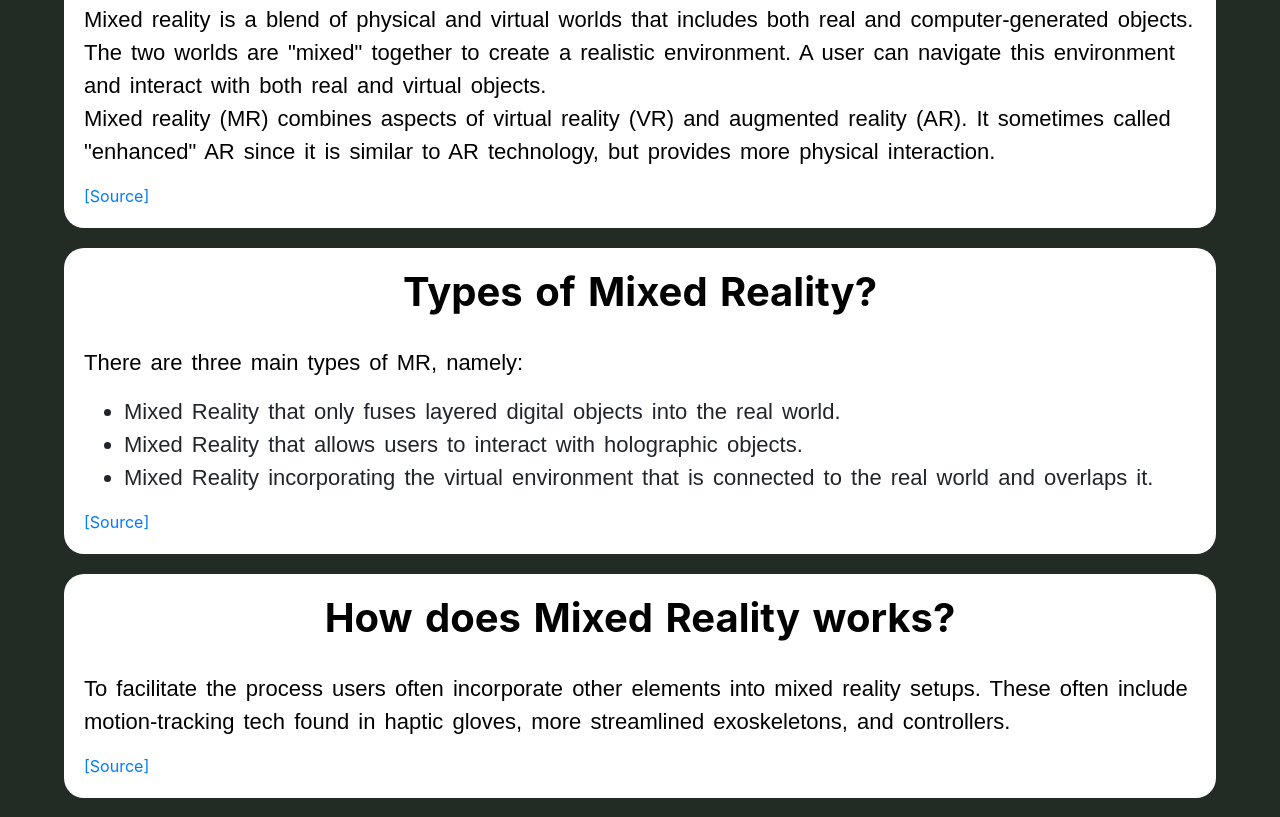
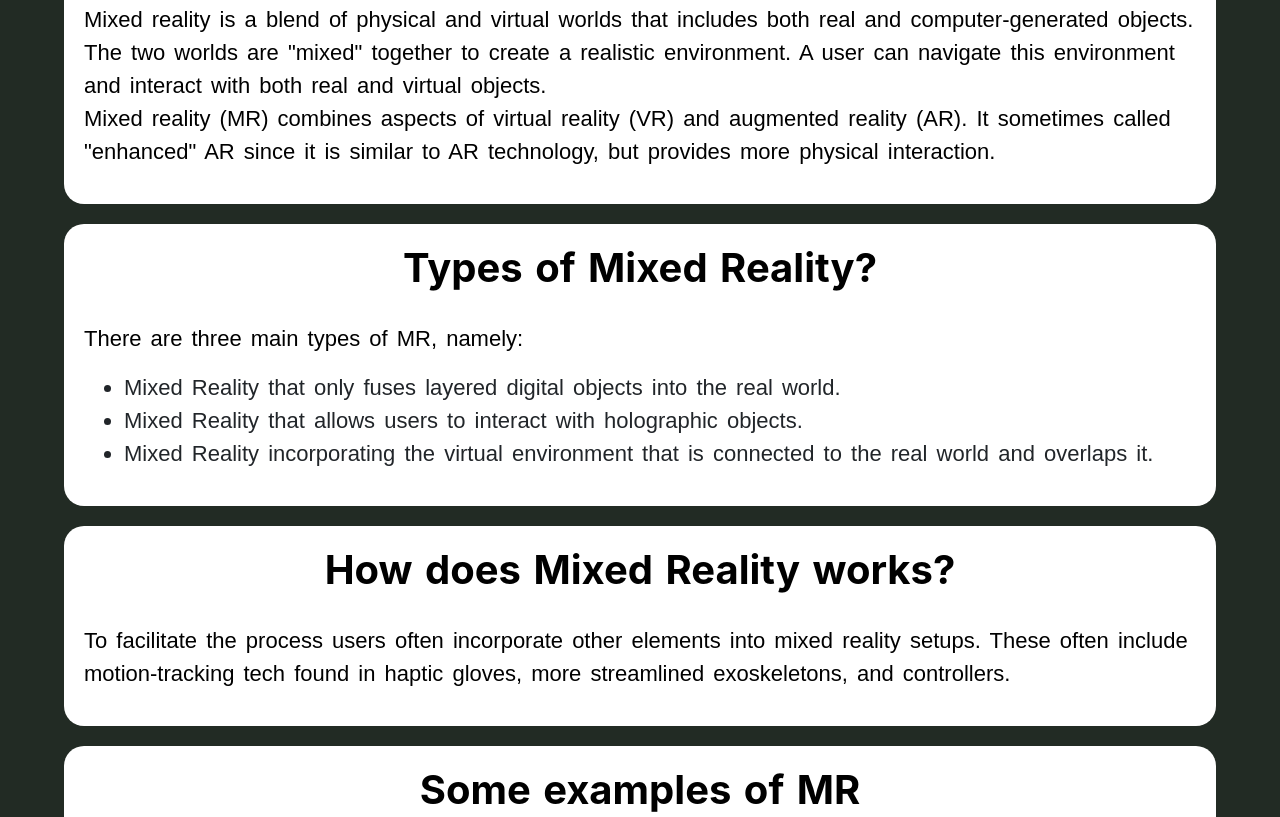
Before and after one commit to ChaitanyaAgarwal97/emerging-technology, a plain HTML site: page mr.html in a window 1280 px wide. Shown: the part 891-1708 px from the top of the page. Drawn offline with nearby package versions, Linux system fonts and the light colour scheme.

Commit message:
Unnecessary hyperlinks removed.

```diff
--- a/mr.html
+++ b/mr.html
@@ -56,7 +56,6 @@
 				reality (VR) and augmented reality (AR). It sometimes called "enhanced" AR since
 				it is similar to AR technology, but provides more physical interaction.
 			</p>
-			<a href='https://techterms.com/definition/mixed_reality'>[Source]<a>
 		</div>
 
 		<div class='info-container'>
@@ -69,7 +68,6 @@
 					<li> Mixed Reality incorporating the virtual environment that is connected to the real world and overlaps it. </li>
 				</ul>
 			</p>
-			<a href='https://www.avrspot.com/mixed-reality-work/'>[Source]<a>
 		</div>
 
 		<div class='info-container'>
@@ -79,7 +77,6 @@
 				reality setups. These often include motion-tracking tech found in haptic gloves,
 				more streamlined exoskeletons, and controllers.
 			</p>
-			<a href='https://www.avrspot.com/mixed-reality-work/'>[Source]<a>
 		</div>
 
 		<div class='info-container'>
@@ -126,7 +123,6 @@
 					</p>
 				</ul>
 			</p>
-			<a href='https://academyxi.com/blog/everyday-examples-of-mixed-reality/'>[Source]<a>
 		</div>
 
 	</body>
```
